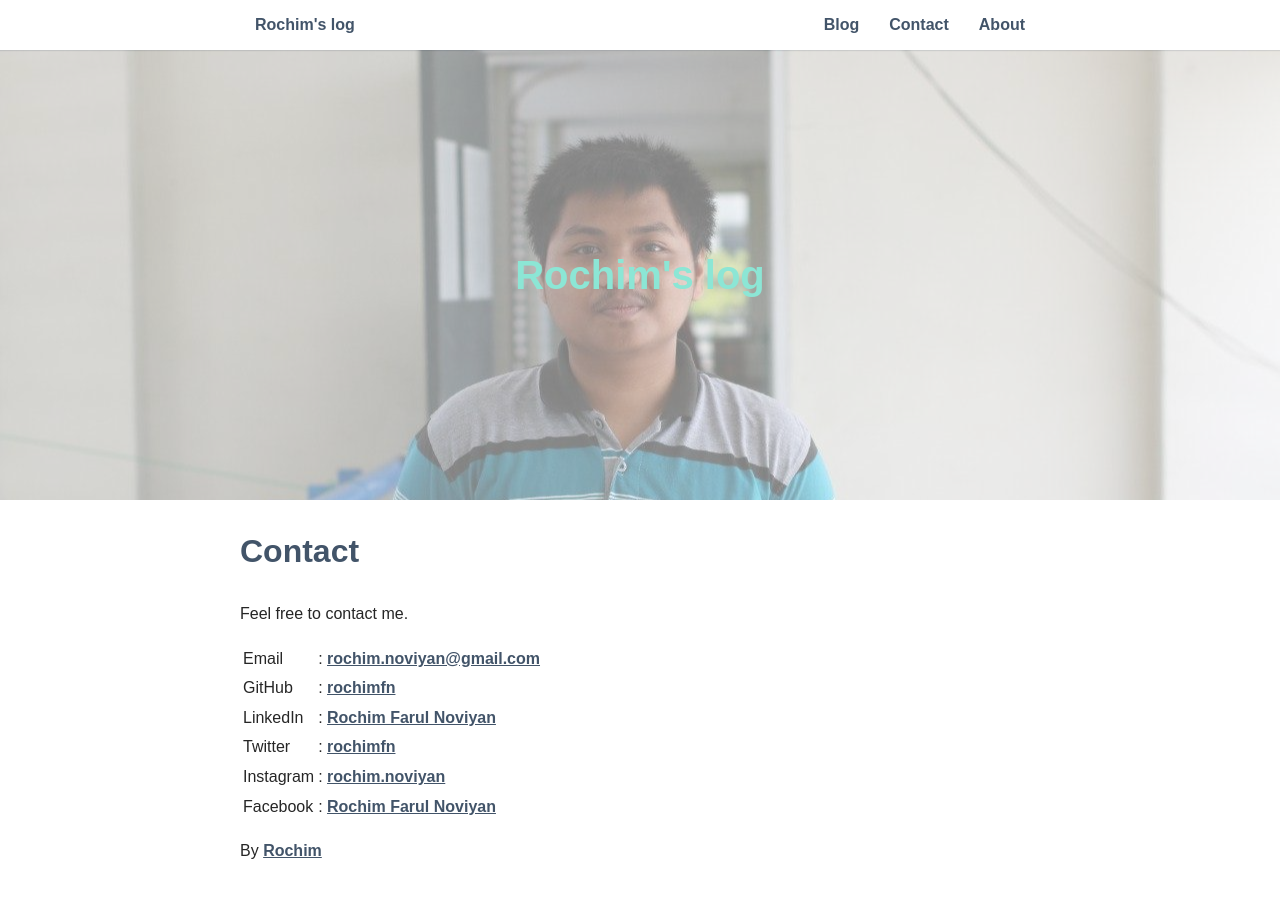
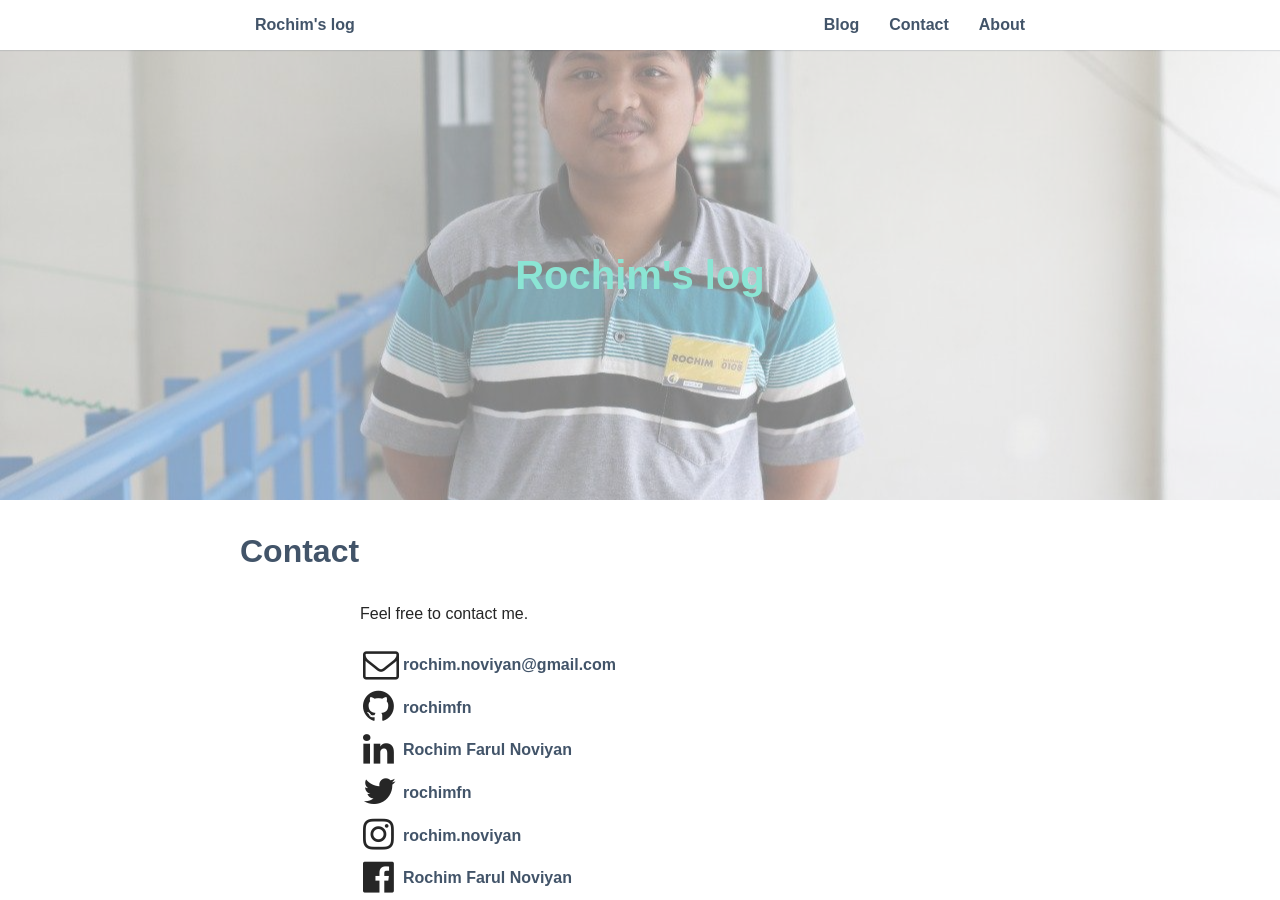
Before and after one commit to rochimfn/old.rochimfn.github.io, a Jekyll site: the page built from _pages/02_contact.md, in a window 1280 px wide and 900 px high. Built offline with Jekyll 4.4.1, drawn with Linux system fonts in a browser that asks for light colours; some web fonts are replaced.

Commit message:
added font awesome and more

```diff
--- a/_includes/head.html
+++ b/_includes/head.html
@@ -10,5 +10,6 @@
   href="{{ page.url | replace:'index.html', '' | prepend: site.baseurl | site.url }}"/>
   <!-- <link rel="stylesheet" href="https://fonts.googleapis.com/css?family=Open+Sans:400,300,700,800,600" type="text/css" /> -->
   <link rel="stylesheet" href="https://fonts.googleapis.com/css?family=Muli:400,300"/>
+  <link href="https://stackpath.bootstrapcdn.com/font-awesome/4.7.0/css/font-awesome.min.css" rel="stylesheet" integrity="sha384-wvfXpqpZZVQGK6TAh5PVlGOfQNHSoD2xbE+QkPxCAFlNEevoEH3Sl0sibVcOQVnN" crossorigin="anonymous">
   <link rel="shortcut icon" type="image/x-icon" href="../../favicon.ico">
 </head>
--- a/_includes/header.html
+++ b/_includes/header.html
@@ -13,5 +13,5 @@
 </aside>
 
 <header>
-  <h1><a href="{{ site.baseurl }}">{{ site.title }}</a></h1>
+  <h1><a href="/">{{ site.title }}</a></h1>
 </header>
--- a/_pages/02_contact.md
+++ b/_pages/02_contact.md
@@ -4,12 +4,12 @@
 title: Contact
 permalink: /contact/
 ---
-
+>>>
 Feel free to contact me.
-
-|Email | : [rochim.noviyan@gmail.com](mailto:rochim.noviyan@gmail.com)
-|GitHub | : [rochimfn](https://github.com/rochimfn)
-|LinkedIn | : [Rochim Farul Noviyan](https://www.linkedin.com/in/rochim-farul-noviyan-421292164)
-|Twitter | : [rochimfn](https://twitter.com/rochimfn)
-|Instagram| : [rochim.noviyan](https://instagram.com/rochim.noviyan)
-|Facebook | : [Rochim Farul Noviyan](https://www.facebook.com/rochim.farulnoviyan)
+>>>
+|<i class="fa fa-envelope-o"></i>|[rochim.noviyan@gmail.com](mailto:rochim.noviyan@gmail.com)
+|<i class="fa fa-github"></i>|[rochimfn](https://github.com/rochimfn)
+|<i class="fa fa-linkedin"></i>|[Rochim Farul Noviyan](https://www.linkedin.com/in/rochim-farul-noviyan-421292164)
+|<i class="fa fa-twitter"></i>|[rochimfn](https://twitter.com/rochimfn)
+|<i class="fa fa-instagram"></i>|[rochim.noviyan](https://instagram.com/rochim.noviyan)
+|<i class="fa fa-facebook-official"></i>|[Rochim Farul Noviyan](https://www.facebook.com/rochim.farulnoviyan)
--- a/_sass/_layout.scss
+++ b/_sass/_layout.scss
@@ -32,7 +32,7 @@
 a,
 a:visited {
   color: $link-color;
-  text-decoration: underline;
+  text-decoration: none;
   font-weight: bold;
 }
 a:hover {
@@ -95,7 +95,7 @@
           text-decoration: none;
           display: block;
           padding: 15px;
-          font-family: 'Muli', sans-serif;
+          font-family: $heading-font;
           line-height: 20px;
           margin-bottom: -1px;
           box-shadow: 0;
@@ -139,6 +139,14 @@
   background-color: #19ccaa;
   border-radius: 5px;
 }
+i.fa {
+  font-size: 36px;
+}
+@media (max-width: 810px) {
+  body{
+    margin: 15px;
+  }
+}
 @media (max-width: 400px) {
   aside nav ul li {
       float: left;
--- a/blog/by-category.html
+++ b/blog/by-category.html
@@ -3,7 +3,7 @@
 permalink: /blog/categories/
 ---
 
-<h2>Blog</h2><a href="/blog">show recent post</a>
+<h2>Blog</h2><a href="/blog" style="float:right;">show recent post</a>
 <div>
 {% for category in site.categories %}
     {% capture category_name %}{{ category | first }}{% endcapture %}
--- a/blog/index.html
+++ b/blog/index.html
@@ -2,7 +2,7 @@
 layout: default
 ---
 
-<h2>Blog</h2><a href="/blog/categories">show by categories</a>
+<h2>Blog</h2><a href="/blog/categories" style="float:right;">show by categories</a>
 <br><br>
 {% for post in site.posts %}
 <h3><a href="{{ post.url | prepend: site.baseurl }}">{{ post.title }}</a> - <time>{{ post.date | date: "%b %-d, %Y "}}</time></h3>
```
